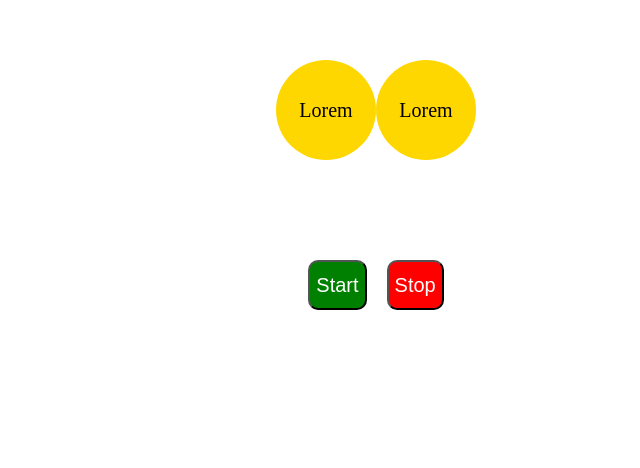
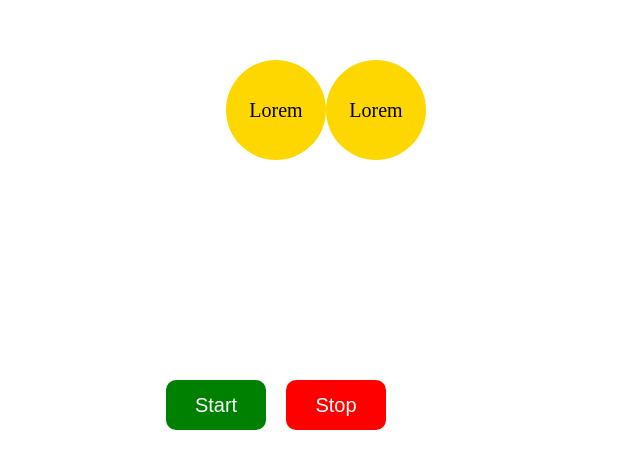
Before and after one commit to Study-Trial/animation, a plain HTML site: page index.html in a window 1280 px wide. Shown: the part 290-758 px from the top of the page, without its empty margins (364-1004 px from the left). Drawn offline with nearby package versions, Linux system fonts and the light colour scheme.

Commit message:
HW#7-fixed

```diff
--- a/css/styles.css
+++ b/css/styles.css
@@ -3,17 +3,15 @@ html {
 }
 @keyframes circle {
   0% {
-    transform: rotate(0deg) translateX(100px) rotate(0deg);
+    transform:  rotate(0deg) translateX(100px) rotate(0deg);
   }
-
   100% {
-    transform: rotate(-360deg) translateX(100px) rotate(360deg);
+    transform:  rotate(360deg) translateX(100px) rotate(-360deg);
   }
 }
 
 body {
   display: flex;
-  flex-direction: row;
   justify-content: center;
   align-items: center;
   height: 100vh;
@@ -21,7 +19,6 @@ body {
 }
 .box {
   display: flex;
-  flex-direction: row;
   justify-content: center;
   align-items: center;
   width: 10rem;
@@ -30,40 +27,39 @@ body {
   border-radius: 50%;
   font-size: 2rem;
 }
-.box1 {
-    transform: translateX(100px);
-}
 .moving-box {
+  position: absolute;
   transform: translateX(100px);
 }
 .container {
+  position: relative;
   display: flex;
-  flex-direction: row;
   justify-content: center;
   align-items: center;
+  width: 100vw;
   height: 100vh;
-  width: 100vw;
 }
 .buttons {
+  position: absolute;
   display: flex;
-    flex-direction: row;
   justify-content: center;
   align-items: center;
-    width: 0rem;
-    height: 5rem;
   gap: 2rem;
   font-size: 1rem;
-    margin-top: 35rem;
+  bottom: 8rem;
 }
 button {
   display: flex;
-    flex-direction: row;
   justify-content: center;
   align-items: center;
   height: 5rem;
+  width: 10rem;
   font-size: 2rem;
   color: white;
   font-weight: 300;
+  border: none;
+  border-radius: 10px;
+  cursor: pointer;
 }
 .buttons button:nth-child(1) {
   background-color: green;
@@ -84,5 +80,7 @@ button {
   align-items: center;
 }
 .animation-circle {
-  animation: circle 6s linear 0.5s infinite;
+  position: absolute;
+  border-radius: 50%;
+  animation: circle 4s linear infinite;
 }
```
Lines whose indentation alone changed are shown as unchanged.
